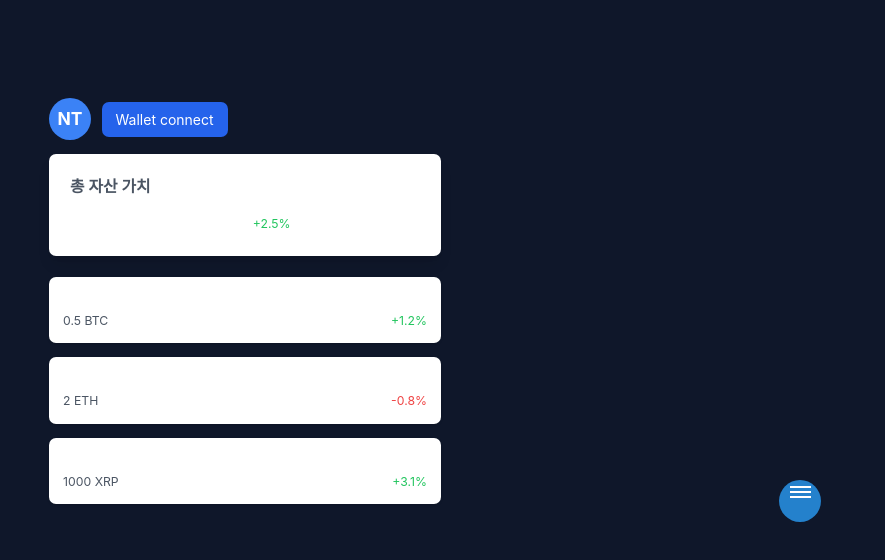
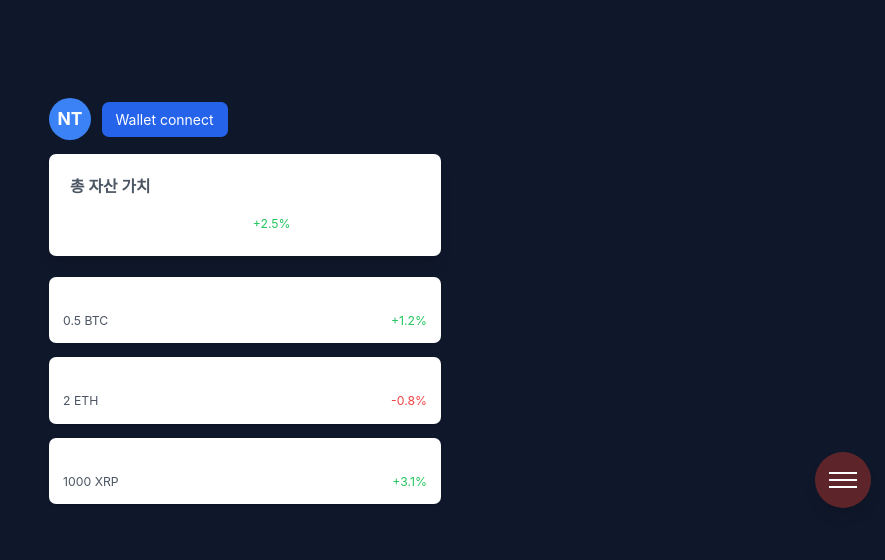
Before and after one commit to imsourceboom/nomorethink-front, a Next.js app: page / in a window 1280 px wide. Shown: the top 560 px of the page, without its empty margins (395-1280 px from the left). Built offline with nearby package versions, Linux system fonts and the light colour scheme.

Commit message:
fix: 플로팅 메뉴 완전히 원래 상태로 복구

```diff
--- a/app/components/FloatingMenu.tsx
+++ b/app/components/FloatingMenu.tsx
@@ -2,7 +2,6 @@
 
 import { useState } from 'react';
 import { useRouter } from 'next/navigation';
-import Image from 'next/image';
 
 export default function FloatingMenu() {
     const [isOpen, setIsOpen] = useState(false);
@@ -17,62 +16,97 @@ export default function FloatingMenu() {
         setIsOpen(false);
     };
 
-    const calculatePosition = (index: number) => {
+    // 서브메뉴 버튼들의 위치를 계산하는 함수 (왼쪽 반원 배치)
+    const calculatePosition = (index: number, total: number) => {
+        const radius = 100; // 반원의 반지름 (120에서 100으로 감소)
+        // -90도에서 90도까지의 각도를 total-1 등분하여 계산 (왼쪽으로 반원)
+        const angle = (-Math.PI/2) + (Math.PI * (index / (total - 1)));
         return {
-            transform: isOpen
-                ? `translateX(-${60 * (index + 1)}px)`
-                : 'translateX(0)',
-            opacity: isOpen ? 1 : 0,
-            transition: 'all 0.3s ease',
+            x: -radius * Math.cos(angle), // 왼쪽으로 펼쳐지는 반원
+            y: radius * Math.sin(angle)   // 위아래로 펼쳐지는 반원
         };
     };
 
     return (
-        <div className="fixed right-[5%] top-[60%] z-50">
-            <div className="relative">
+        <div className="fixed right-4 top-[60%] -translate-y-1/2 z-50">
+            {/* 서브메뉴 */}
+            <div className={`absolute transition-all duration-300 ${isOpen ? 'opacity-100 scale-100' : 'opacity-0 scale-0 pointer-events-none'}`}>
+                {/* 홈 버튼 */}
                 <button
-                    onClick={handleClick}
-                    className="relative flex h-12 w-12 cursor-pointer items-center justify-center rounded-full bg-[#2481cc]"
+                    onClick={() => handleNavigation('/')}
+                    className="absolute w-16 h-16 rounded-full shadow-lg flex items-center justify-center hover:scale-110 transition-transform"
+                    style={{
+                        transform: isOpen ? `translate(${calculatePosition(0, 4).x}px, ${calculatePosition(0, 4).y}px)` : 'translate(0, 0)',
+                        transition: 'transform 0.3s ease-out',
+                        backgroundColor: '#F5EE9E80' // 50% 투명도
+                    }}
                 >
-                    <div className="flex h-6 w-6 flex-col items-center justify-center">
-                        <span
-                            className={`absolute h-[2px] w-6 bg-white transition-all duration-300 ${
-                                isOpen ? 'top-[11px] rotate-45' : 'top-[6px]'
-                            }`}
-                        />
-                        <span
-                            className={`absolute h-[2px] w-6 bg-white transition-all duration-300 ${
-                                isOpen ? 'opacity-0' : 'top-[11px]'
-                            }`}
-                        />
-                        <span
-                            className={`absolute h-[2px] w-6 bg-white transition-all duration-300 ${
-                                isOpen ? 'top-[11px] -rotate-45' : 'top-[16px]'
-                            }`}
-                        />
-                    </div>
+                    <svg className="w-8 h-8 text-white" fill="none" viewBox="0 0 24 24" stroke="currentColor">
+                        <path strokeLinecap="round" strokeLinejoin="round" strokeWidth={2} d="M3 12l2-2m0 0l7-7 7 7M5 10v10a1 1 0 001 1h3m10-11l2 2m-2-2v10a1 1 0 01-1 1h-3m-6 0a1 1 0 001-1v-4a1 1 0 011-1h2a1 1 0 011 1v4a1 1 0 001 1m-6 0h6" />
+                    </svg>
                 </button>
 
+                {/* 자동매수 버튼 */}
                 <button
                     onClick={() => handleNavigation('/add')}
-                    className="absolute right-0 top-0 flex h-12 w-12 items-center justify-center rounded-full bg-[#2481cc]"
-                    style={calculatePosition(0)}
+                    className="absolute w-16 h-16 rounded-full shadow-lg flex items-center justify-center hover:scale-110 transition-transform"
+                    style={{
+                        transform: isOpen ? `translate(${calculatePosition(1, 4).x}px, ${calculatePosition(1, 4).y}px)` : 'translate(0, 0)',
+                        transition: 'transform 0.3s ease-out',
+                        backgroundColor: '#3B8EA580' // 50% 투명도
+                    }}
                 >
-                    <div className="flex h-6 w-6 items-center justify-center">
-                        <Image src="/plus.svg" alt="plus" width={6} height={6} />
-                    </div>
+                    <svg className="w-8 h-8 text-white" fill="none" viewBox="0 0 24 24" stroke="currentColor">
+                        <path strokeLinecap="round" strokeLinejoin="round" strokeWidth={2} d="M12 4v16m8-8H4" />
+                    </svg>
                 </button>
 
+                {/* 지갑 버튼 */}
                 <button
                     onClick={() => handleNavigation('/wallet')}
-                    className="absolute right-0 top-0 flex h-12 w-12 items-center justify-center rounded-full bg-[#2481cc]"
-                    style={calculatePosition(1)}
+                    className="absolute w-16 h-16 rounded-full shadow-lg flex items-center justify-center hover:scale-110 transition-transform"
+                    style={{
+                        transform: isOpen ? `translate(${calculatePosition(2, 4).x}px, ${calculatePosition(2, 4).y}px)` : 'translate(0, 0)',
+                        transition: 'transform 0.3s ease-out',
+                        backgroundColor: '#1465A280' // 50% 투명도
+                    }}
                 >
-                    <div className="flex h-6 w-6 items-center justify-center">
-                        <Image src="/wallet.svg" alt="wallet" width={6} height={6} />
-                    </div>
+                    <svg className="w-8 h-8 text-white" fill="none" viewBox="0 0 24 24" stroke="currentColor">
+                        <path strokeLinecap="round" strokeLinejoin="round" strokeWidth={2} d="M3 10h18M7 15h1m4 0h1m-7 4h12a3 3 0 003-3V8a3 3 0 00-3-3H6a3 3 0 00-3 3v8a3 3 0 003 3z" />
+                    </svg>
+                </button>
+
+                {/* 설정 버튼 */}
+                <button
+                    onClick={() => handleNavigation('/settings')}
+                    className="absolute w-16 h-16 rounded-full shadow-lg flex items-center justify-center hover:scale-110 transition-transform"
+                    style={{
+                        transform: isOpen ? `translate(${calculatePosition(3, 4).x}px, ${calculatePosition(3, 4).y}px)` : 'translate(0, 0)',
+                        transition: 'transform 0.3s ease-out',
+                        backgroundColor: '#F49E4C80' // 50% 투명도
+                    }}
+                >
+                    <svg className="w-8 h-8 text-white" fill="none" viewBox="0 0 24 24" stroke="currentColor">
+                        <path strokeLinecap="round" strokeLinejoin="round" strokeWidth={2} d="M10.325 4.317c.426-1.756 2.924-1.756 3.35 0a1.724 1.724 0 002.573 1.066c1.543-.94 3.31.826 2.37 2.37a1.724 1.724 0 001.065 2.572c1.756.426 1.756 2.924 0 3.35a1.724 1.724 0 00-1.066 2.573c.94 1.543-.826 3.31-2.37 2.37a1.724 1.724 0 00-2.572 1.065c-.426 1.756-2.924 1.756-3.35 0a1.724 1.724 0 00-2.573-1.066c-1.543.94-3.31-.826-2.37-2.37a1.724 1.724 0 00-1.065-2.572c-1.756-.426-1.756-2.924 0-3.35a1.724 1.724 0 001.066-2.573c-.94-1.543.826-3.31 2.37-2.37.996.608 2.296.07 2.572-1.065z" />
+                        <path strokeLinecap="round" strokeLinejoin="round" strokeWidth={2} d="M15 12a3 3 0 11-6 0 3 3 0 016 0z" />
+                    </svg>
                 </button>
             </div>
+
+            {/* 메인 토글 버튼 */}
+            <button
+                onClick={handleClick}
+                className="w-16 h-16 rounded-full shadow-lg flex items-center justify-center transition-all duration-300 hover:scale-110"
+                style={{
+                    backgroundColor: '#AB342880' // 50% 투명도
+                }}
+            >
+                <div className="w-8 h-8 relative flex items-center justify-center">
+                    <span className={`absolute h-0.5 bg-white transform transition-all duration-300 ${isOpen ? 'w-8 rotate-45' : 'w-8 -translate-y-2'}`} />
+                    <span className={`absolute h-0.5 bg-white w-8 transform transition-all duration-300 ${isOpen ? 'opacity-0' : 'opacity-100'}`} />
+                    <span className={`absolute h-0.5 bg-white transform transition-all duration-300 ${isOpen ? 'w-8 -rotate-45' : 'w-8 translate-y-2'}`} />
+                </div>
+            </button>
         </div>
     );
 }
```
